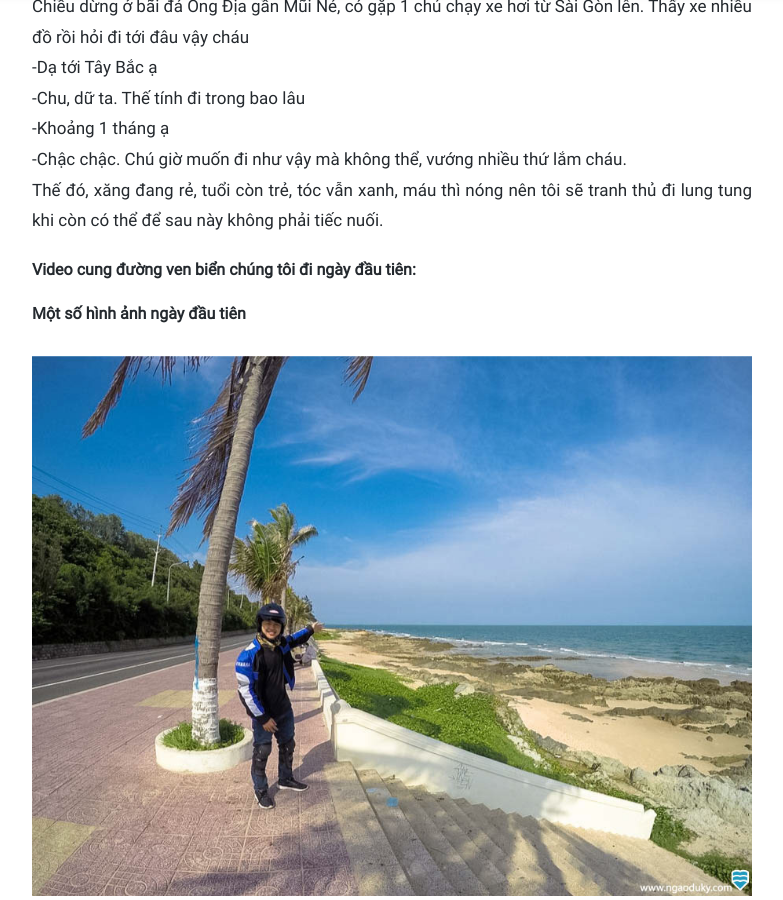
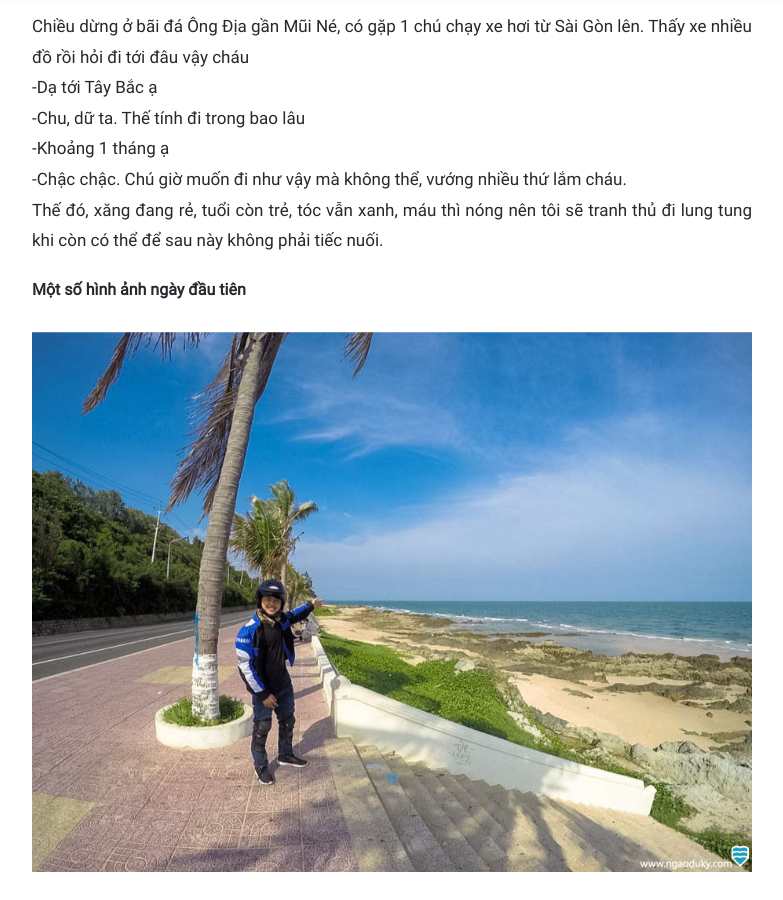
Before and after one commit to dendosg/dendosg.github.io, a Jekyll site: the page built from _posts/2017-02-21-bat-dau-hanh-trinh-xuyen-viet.md, in a window 1280 px wide and 900 px high, scrolled down 2053 px. Shown: the whole window, without its empty margins (248-1031 px from the left). Built offline with Jekyll 4.4.1, drawn with Linux system fonts in a browser that asks for light colours; nearby versions of some CDN libraries; a style sheet for code colours, icons or effects is not loaded.

Commit message:
Update 2017-02-21-bat-dau-hanh-trinh-xuyen-viet.md

```diff
--- a/_posts/2017-02-21-bat-dau-hanh-trinh-xuyen-viet.md
+++ b/_posts/2017-02-21-bat-dau-hanh-trinh-xuyen-viet.md
@@ -27,7 +27,7 @@
 
 *Ngày đầu tiên của hành trình. Đoạn đường ven biển từ Kê Gà đi Phan Thiết*
 
-#### Lộ trình ngày đầu tiên: Sài Gòn – Kê Gà – Phan Thiết – Mũi Né – Bàu Trắng – Tuy Phong (333km). Đây là lộ trình dài nhất trong hành trình Xuyên Việt, do mới ngày đầu nên còn sung sức với cả cũng muốn tiết kiệm thời gian để dành cho mấy điểm phía Bắc (những nơi mà chúng tôi chưa có dịp đặt chân tới).
+### Lộ trình ngày đầu tiên: Sài Gòn – Kê Gà – Phan Thiết – Mũi Né – Bàu Trắng – Tuy Phong (333km). Đây là lộ trình dài nhất trong hành trình Xuyên Việt, do mới ngày đầu nên còn sung sức với cả cũng muốn tiết kiệm thời gian để dành cho mấy điểm phía Bắc (những nơi mà chúng tôi chưa có dịp đặt chân tới).
 
 Bình Thuận cảnh cũ đường quen, nên chưa có gì mới lạ. Ngày này đi mục đích cũng chỉ đơn giản là nhìn ngắm cung đường ven biển. Xem thêm: [Đến Bình Thuận thì đi đâu?](http://ngaoduky.com/di-dau-binh-thuan) để biết Bình Thuận có gì nhé.
 
@@ -38,7 +38,6 @@
 -Chậc chậc. Chú giờ muốn đi như vậy mà không thể, vướng nhiều thứ lắm cháu.
 Thế đó, xăng đang rẻ, tuổi còn trẻ, tóc vẫn xanh, máu thì nóng nên tôi sẽ tranh thủ đi lung tung khi còn có thể để sau này không phải tiếc nuối.
 
-#### Video cung đường ven biển chúng tôi đi ngày đầu tiên:
 
 #### Một số hình ảnh ngày đầu tiên
 
```
